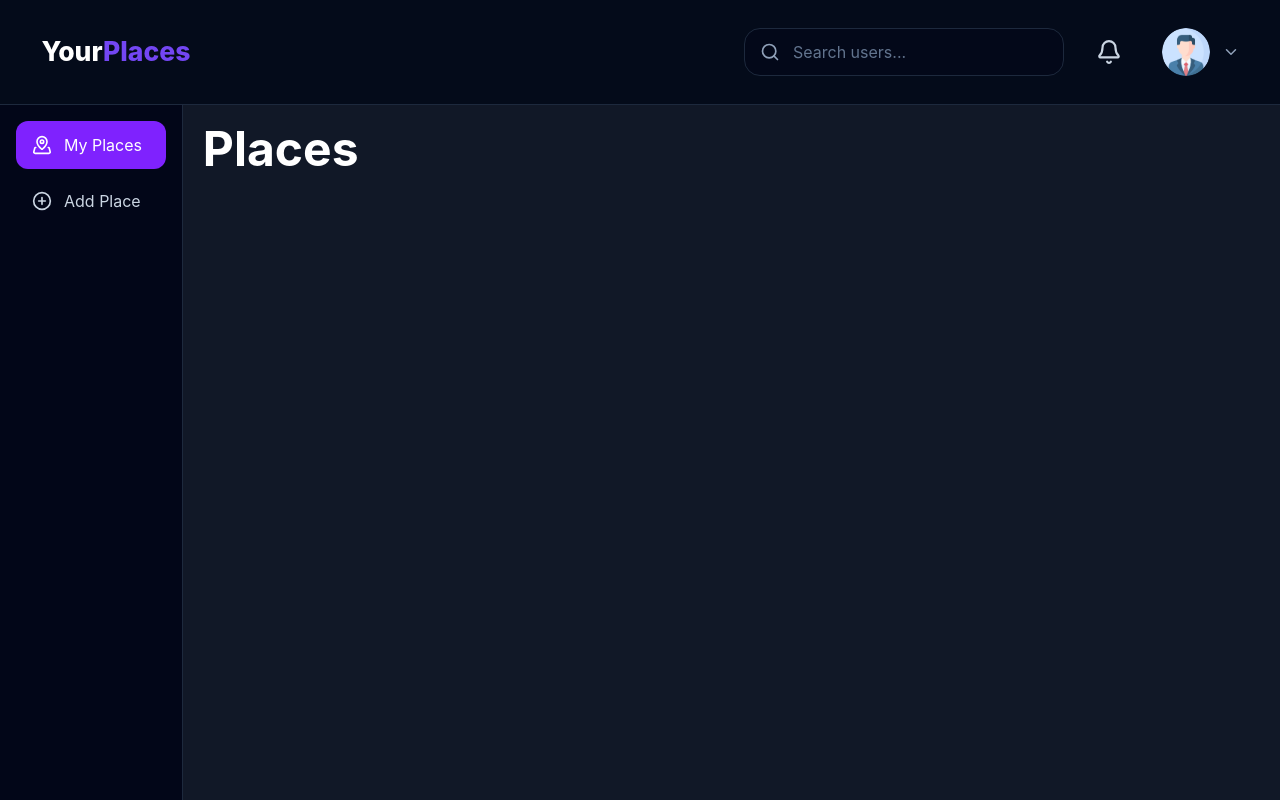
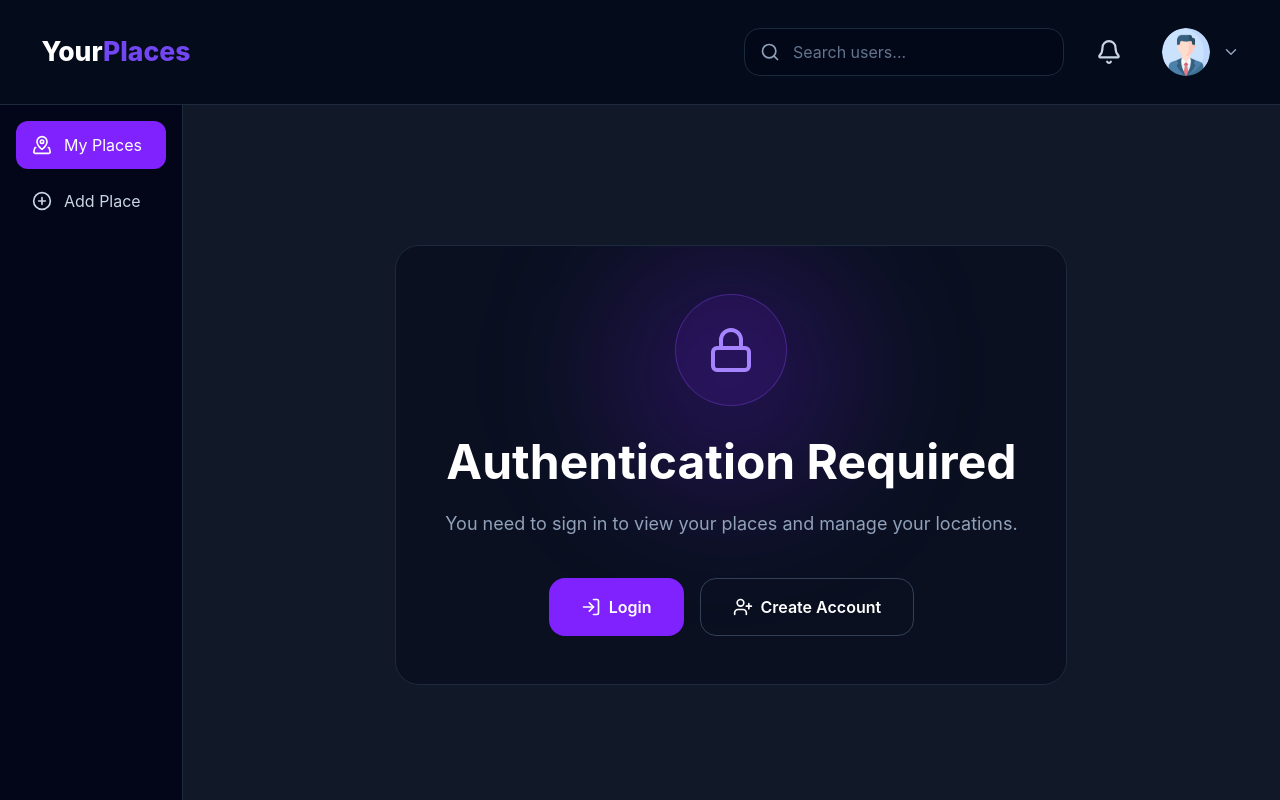
Before and after one commit to bociwess0/PlacesApp, a React (Vite) app in the folder frontend/: page /places in a window 1280 px wide. Built offline with nearby package versions, Linux system fonts and the light colour scheme.

Commit message:
adding AuthRequired component

```diff
--- /dev/null
+++ b/frontend/src/auth/components/AuthRequired.tsx
@@ -0,0 +1,49 @@
+import { Lock, LogIn, UserPlus } from "lucide-react";
+import { useNavigate } from "react-router-dom";
+
+export default function AuthRequired() {
+  const navigate = useNavigate();
+
+  return (
+    <div className="flex min-h-[calc(100vh-120px)] items-center justify-center px-6">
+      <div className="relative w-full max-w-2xl overflow-hidden rounded-3xl border border-slate-800 bg-slate-950/40 p-8 md:p-12">
+        <div className="absolute left-1/2 top-0 h-64 w-64 -translate-x-1/2 rounded-full bg-violet-600/20 blur-3xl" />
+
+        <div className="relative z-10">
+          <div className="flex justify-center">
+            <div className="flex h-28 w-28 items-center justify-center rounded-full border border-violet-500/30 bg-violet-600/10">
+              <Lock size={48} className="text-violet-400" />
+            </div>
+          </div>
+
+          <h1 className="mt-8 text-center text-3xl font-bold text-white md:text-5xl">
+            Authentication Required
+          </h1>
+
+          <p className="mx-auto mt-6 max-w-xl text-center text-slate-400 md:text-lg">
+            You need to sign in to view your places and manage your locations.
+          </p>
+
+          <div className="mt-10 flex flex-col gap-4 md:flex-row md:justify-center">
+            <button
+              onClick={() => navigate("/auth")}
+              className="cursor-pointer flex items-center justify-center gap-2 rounded-2xl bg-violet-600 px-8 py-4 font-semibold text-white
+              transition hover:bg-violet-500"
+            >
+              <LogIn size={20} />
+              Login
+            </button>
+
+            <button
+              onClick={() => navigate("/auth")}
+              className="cursor-pointer flex items-center justify-center gap-2 rounded-2xl border border-slate-700 px-8 py-4 font-semibold text-white transition hover:border-violet-500"
+            >
+              <UserPlus size={20} />
+              Create Account
+            </button>
+          </div>
+        </div>
+      </div>
+    </div>
+  );
+}
--- a/frontend/src/components/Siderbar.tsx
+++ b/frontend/src/components/Siderbar.tsx
@@ -1,4 +1,4 @@
-import { Users, MapPinned, PlusCircle, LogOut, LogIn } from "lucide-react";
+import { MapPinned, PlusCircle, LogOut } from "lucide-react";
 import type { Dispatch, SetStateAction } from "react";
 import { useSelector } from "react-redux";
 import { NavLink } from "react-router-dom";
@@ -9,102 +9,56 @@ interface Props {
   setIsSidebarOpen: Dispatch<SetStateAction<boolean>>;
 }
 
-export default function Sidebar({ isSidebarOpen, setIsSidebarOpen }: Props) {
-  const userLoggedIn = useSelector(
-    (state: RootState) => state.userActions.isAuthenticated,
+export default function Sidebar({
+  isSidebarOpen,
+  setIsSidebarOpen,
+}: Props) {
+  const isAuthenticated = useSelector(
+    (state: RootState) => state.userActions.isAuthenticated
   );
 
+  const navLinkClass = ({ isActive }: { isActive: boolean }) =>
+    `flex items-center gap-3 rounded-xl px-4 py-3 transition ${
+      isActive
+        ? "bg-violet-600 text-white"
+        : "text-slate-300 hover:bg-slate-800 hover:text-white"
+    }`;
+
   return (
-    <div
-      className={`
-        fixed
-        top-30
-        left-0
-        z-50
-
-        flex
-        flex-col
-
-        h-[calc(100vh-120px)]
-        md:h-[calc(100vh-100px)]
-        w-64
-
-        border-r
-        border-slate-800
-        bg-slate-950
-
-        transition-transform
-        duration-300
-        ease-in-out
-
-        ${isSidebarOpen ? "translate-x-0" : "-translate-x-full"}
-
-        lg:static
-        lg:translate-x-0
-        lg:w-1/7
-      `}
+    <aside
+      className={`fixed left-0 top-30 z-50 flex h-[calc(100vh-120px)] w-64 flex-col border-r border-slate-800 bg-slate-950 transition-transform duration-300 ease-in-out md:h-[calc(100vh-100px)] ${
+        isSidebarOpen ? "translate-x-0" : "-translate-x-full"
+      } lg:static lg:w-1/7 lg:translate-x-0`}
     >
       <nav className="flex flex-1 flex-col gap-2 p-4">
-        {userLoggedIn && (
-          <NavLink
-            onClick={() => setIsSidebarOpen(false)}
-            to="/"
-            end
-            className={({ isActive }) =>
-              `flex items-center gap-3 rounded-xl px-4 py-3 transition
-      ${
-        isActive
-          ? "bg-violet-600 text-white"
-          : "text-slate-300 hover:bg-slate-800 hover:text-white"
-      }`
-            }
-          >
-            <Users size={20} />
-            <span>All Users</span>
-          </NavLink>
-        )}
 
         <NavLink
+          to="/places"
           onClick={() => setIsSidebarOpen(false)}
-          to="/places"
-          className={({ isActive }) =>
-            `flex items-center gap-3 rounded-xl px-4 py-3 transition
-      ${
-        isActive
-          ? "bg-violet-600 text-white"
-          : "text-slate-300 hover:bg-slate-800 hover:text-white"
-      }`
-          }
+          className={navLinkClass}
         >
           <MapPinned size={20} />
           <span>My Places</span>
         </NavLink>
 
         <NavLink
+          to="/add-place"
           onClick={() => setIsSidebarOpen(false)}
-          to="/add-place"
-          className={({ isActive }) =>
-            `flex items-center gap-3 rounded-xl px-4 py-3 transition
-      ${
-        isActive
-          ? "bg-violet-600 text-white"
-          : "text-slate-300 hover:bg-slate-800 hover:text-white"
-      }`
-          }
+          className={navLinkClass}
         >
           <PlusCircle size={20} />
           <span>Add Place</span>
         </NavLink>
       </nav>
 
-      {userLoggedIn && (
+      {isAuthenticated && (
         <div className="border-t border-slate-800 p-4">
-          <button className="cursor-pointer flex w-full items-center gap-3 rounded-xl px-4 py-3 text-red-400 transition hover:bg-red-500/10">
+          <button className="flex w-full cursor-pointer items-center gap-3 rounded-xl px-4 py-3 text-red-400 transition hover:bg-red-500/10">
             <LogOut size={20} />
             <span>Logout</span>
           </button>
         </div>
       )}
-    </div>
+    </aside>
   );
 }
--- a/frontend/src/pages/Places.tsx
+++ b/frontend/src/pages/Places.tsx
@@ -2,9 +2,13 @@ import { useEffect, useState } from "react";
 import PlacesList from "../places/all-places/PlacesList";
 import type { Place } from "../types";
 import { getPlacesById } from "../auth/api/services/places";
+import { useSelector } from "react-redux";
+import type { RootState } from "../store/store";
+import AuthRequired from "../auth/components/AuthRequired";
 
 export default function Places() {
   const [places, setPlaces] = useState<Place[]>([]);
+  const isAuthenticated = useSelector((state: RootState) => state.userActions.isAuthenticated);
 
   useEffect(() => {
     async function getPlacesByUserId(uid: string) {
@@ -23,6 +27,10 @@ export default function Places() {
     }
   }, []);
 
+  if (!isAuthenticated) {
+    return <AuthRequired />;
+  }
+
   return (
     <div>
       <h1 className="text-5xl font-bold text-white">Places</h1>
--- a/frontend/src/routes/AppRoutes.tsx
+++ b/frontend/src/routes/AppRoutes.tsx
@@ -9,9 +9,10 @@ export default function AppRoutes() {
   return (
     <Routes>
       <Route element={<Dashboard />}>
-        <Route path="/" element={<Auth />} />
+        <Route path="/" element={<Places />} />
+        <Route path="/places" element={<Places />} />
         <Route path="/users" element={<Users />} />
-        <Route path="/places" element={<Places />} />
+        <Route path="/auth" element={<Auth />} />
         <Route path="/add-place" element={<AddPlace />} />
       </Route>
     </Routes>
```
